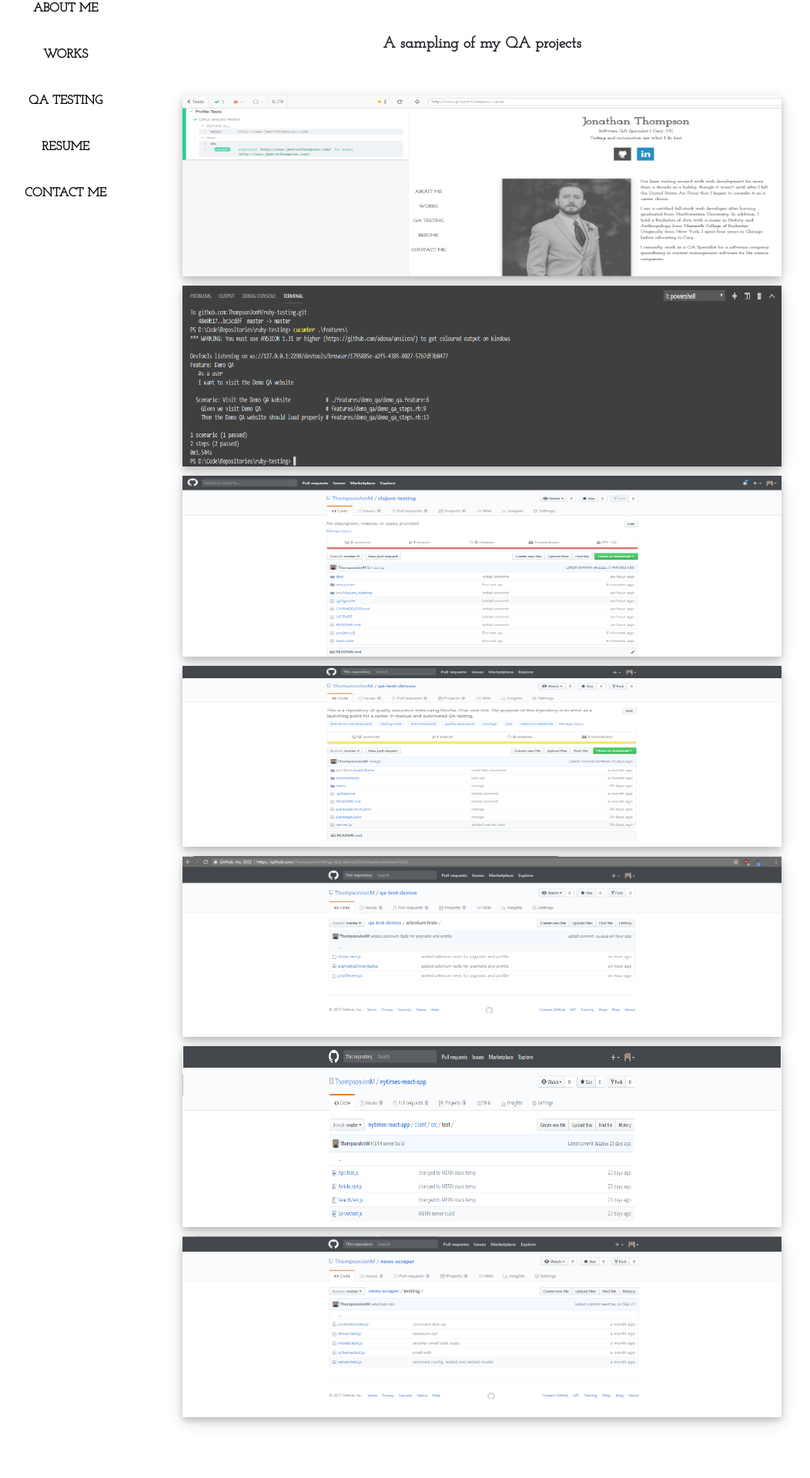
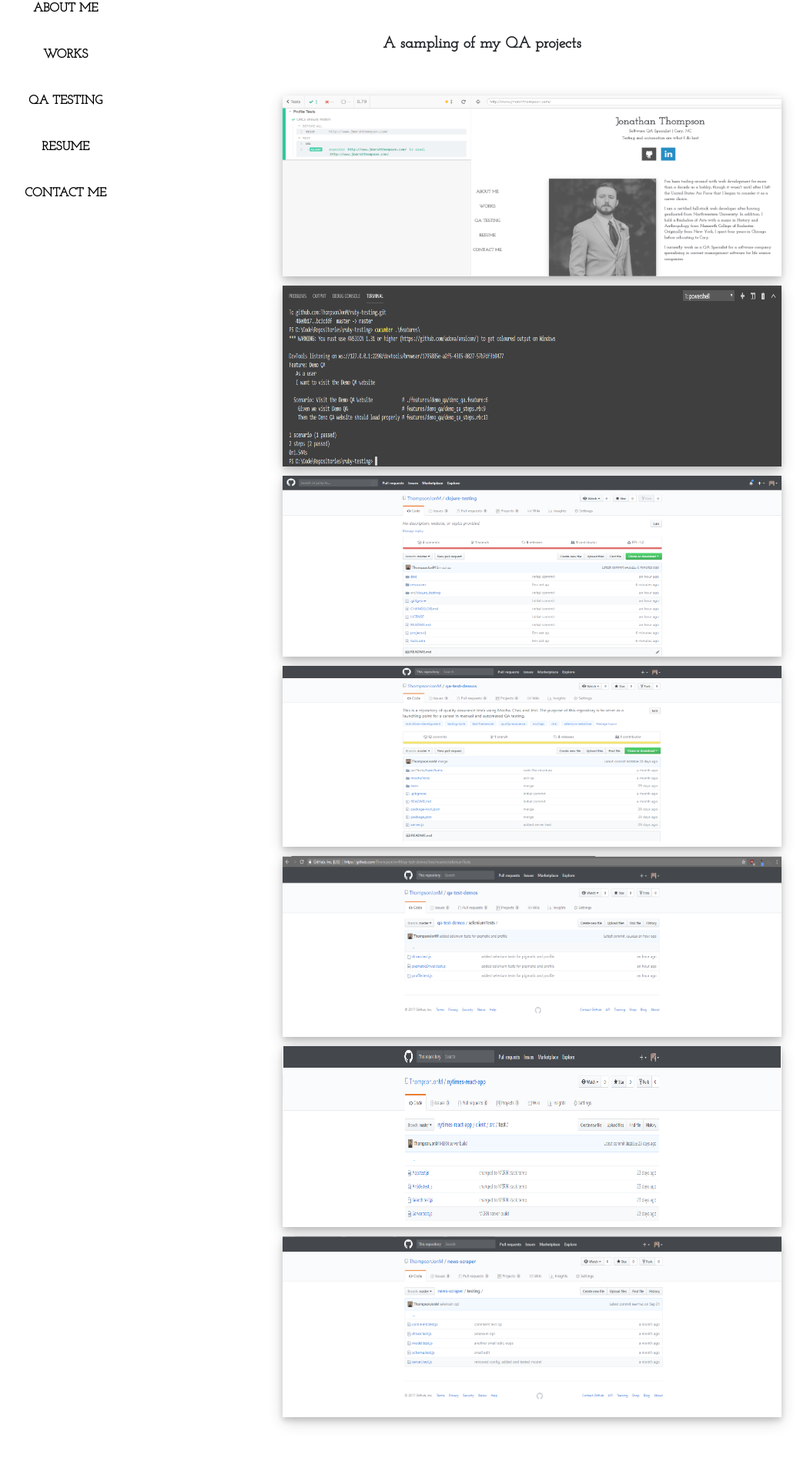
Before and after one commit to ThompsonJonM/personal-website, a React (Create React App) app in the folder client/: page /testing in a window 1280 px wide. Shown: the part 337-2257 px from the top of the page at 77% size, without its empty margins (14-1066 px from the left). Built offline with nearby package versions, Linux system fonts and the light colour scheme.

Commit message:
Image resize in Testing section

```diff
--- a/client/src/components/content/Testing.js
+++ b/client/src/components/content/Testing.js
@@ -34,7 +34,7 @@ export default class Testing extends React.Component {
                 <br/>
 
                 <div className="row">
-                    <div className="col-12 ml-sm-auto ml-md-auto ml-lg-auto">
+                    <div className="col-10 ml-sm-auto ml-md-auto ml-lg-auto">
                         <div className='row'>
                             <div className="col-12 imageBlock">
                                 <Link to="https://github.com/ThompsonJonM/dendrology" target='_blank' className="project" name='cypressTestingLink'>
@@ -53,7 +53,7 @@ export default class Testing extends React.Component {
                 </div>
 
                 <div className="row">
-                    <div className="col-12 ml-sm-auto ml-md-auto ml-lg-auto">
+                    <div className="col-10 ml-sm-auto ml-md-auto ml-lg-auto">
                         <div className='row'>
                             <div className="col-12 imageBlock">
                                 <Link to="https://github.com/ThompsonJonM/ruby-testing" target='_blank' className="project" name='rubyTestingLink'>
@@ -72,7 +72,7 @@ export default class Testing extends React.Component {
                 </div>
 
                 <div className="row">
-                    <div className="col-12 ml-sm-auto ml-md-auto ml-lg-auto">
+                    <div className="col-10 ml-sm-auto ml-md-auto ml-lg-auto">
                         <div className='row'>
                             <div className="col-12 imageBlock">
                                 <Link to="https://github.com/ThompsonJonM/clojure-testing" target='_blank' className="project" name='clojureTestingLink'>
@@ -91,7 +91,7 @@ export default class Testing extends React.Component {
                 </div>
 
                 <div className="row">
-                    <div className="col-12 ml-sm-auto ml-md-auto ml-lg-auto">
+                    <div className="col-10 ml-sm-auto ml-md-auto ml-lg-auto">
                         <div className='row'>
                             <div className="col-12 imageBlock">
                                 <Link to="https://github.com/ThompsonJonM/qa-test-demos" target='_blank' className="project" name='qaDemosLink'>
@@ -110,7 +110,7 @@ export default class Testing extends React.Component {
                 </div>
 
                 <div className="row">
-                    <div className="col-12 ml-sm-auto ml-md-auto ml-lg-auto">
+                    <div className="col-10 ml-sm-auto ml-md-auto ml-lg-auto">
                         <div className='row'>
                             <div className="col-12 imageBlock">
                                 <Link to="https://github.com/ThompsonJonM/qa-test-demos/tree/master/seleniumTests" target='_blank' className="project" name='seleniumDemosLink'>
@@ -129,7 +129,7 @@ export default class Testing extends React.Component {
                 </div>
 
                 <div className="row">
-                    <div className="col-12 ml-sm-auto ml-md-auto ml-lg-auto">
+                    <div className="col-10 ml-sm-auto ml-md-auto ml-lg-auto">
                         <div className='row'>
                             <div className="col-12 imageBlock">
                                 <Link to="https://github.com/ThompsonJonM/nytimes-react-app/tree/master/client/src/test" target='_blank' className="project" name='nytimesDemoLink'>
@@ -148,7 +148,7 @@ export default class Testing extends React.Component {
                 </div>
 
                 <div className="row">
-                    <div className="col-12 ml-sm-auto ml-md-auto ml-lg-auto">
+                    <div className="col-10 ml-sm-auto ml-md-auto ml-lg-auto">
                         <div className='row'>
                             <div className="col-12 imageBlock">
                                 <Link to="https://github.com/ThompsonJonM/news-scraper/tree/master/testing" target='_blank' className="project" name='scraperDemoLink'>
```
Also changed, not shown: 7 other files (tests, documents, lock files or other folders).
